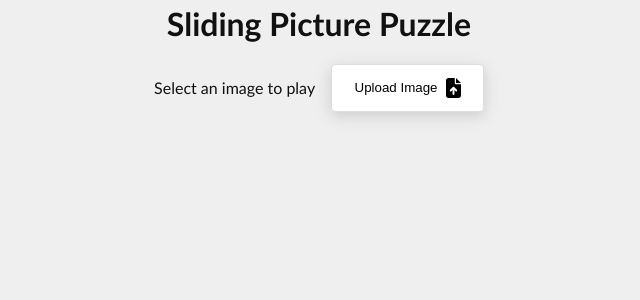
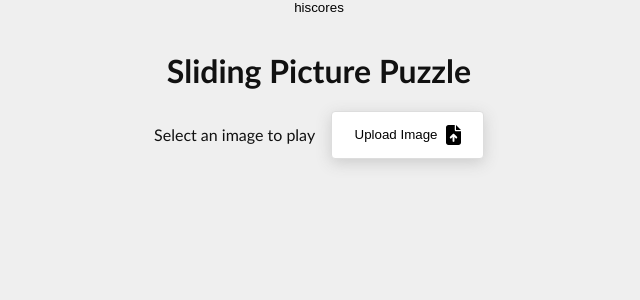
Before and after one commit to adamdgit/puzzle, a React (Vite) app: page / in a window 1280 px wide. Shown: the top 300 px of the page, without its empty margins (321-961 px from the left). Built offline with nearby package versions, Linux system fonts and the light colour scheme.

Commit message:
added hiscores and restart btn

```diff
--- a/src/App.tsx
+++ b/src/App.tsx
@@ -1,16 +1,19 @@
-import { useEffect } from 'react'
+import { useEffect, useState } from 'react'
 import CroppingTool from './components/CroppingTool';
 import GameBoard from './components/GameBoard';
 import Timer from './components/Timer';
 import { useAppContext } from './context/AppContext';
 import { AnimatePresence, motion } from 'motion/react';
+import Hiscores from './components/Hiscores';
+import RestartGameBtn from './components/RestartGameBtn';
 
 function App() {
-  const context = useAppContext();
   const {
     croppedImage, gameStarted,
     ROWS, TILESIZE
-   } = context;
+  } = useAppContext();
+
+  const [showHiscores, setShowHiscores] = useState(false);
 
   useEffect(() => {
     // Set the CSS variables to ensure they align with javascript state
@@ -23,7 +26,15 @@ function App() {
 
   return (
     <main>
-      <h1 style={{ textAlign: "center" }}>Sliding Picture Puzzle</h1>
+      <button
+        className='hiscore-btn'
+        onClick={() => setShowHiscores(!showHiscores)}
+      >
+        hiscores
+      </button>
+      {showHiscores && <Hiscores />}
+
+      <h1 style={{ textAlign: "center", marginTop: '1rem' }}>Sliding Picture Puzzle</h1>
 
       <AnimatePresence mode="wait">
         {!gameStarted &&
@@ -33,7 +44,7 @@ function App() {
             animate={{ opacity: 1 }}
             exit={{ opacity: 0 }}
             transition={{ duration: 0.35 }}
-            style={{display: 'grid', gap: '1rem'}}
+            style={{display: 'grid', gap: '1rem', justifyItems: 'center'}}
           >
             <CroppingTool />
           </motion.div>
@@ -41,7 +52,7 @@ function App() {
       </AnimatePresence>
 
       <AnimatePresence mode="wait">
-        {gameStarted &&
+        {(gameStarted && croppedImage) &&
           <motion.div
             key="crop"
             initial={{ opacity: 0, y: 100 }}
@@ -57,6 +68,8 @@ function App() {
             <GameBoard />
 
             <Timer />
+
+            <RestartGameBtn />
           </motion.div>
         }
       </AnimatePresence>
```
